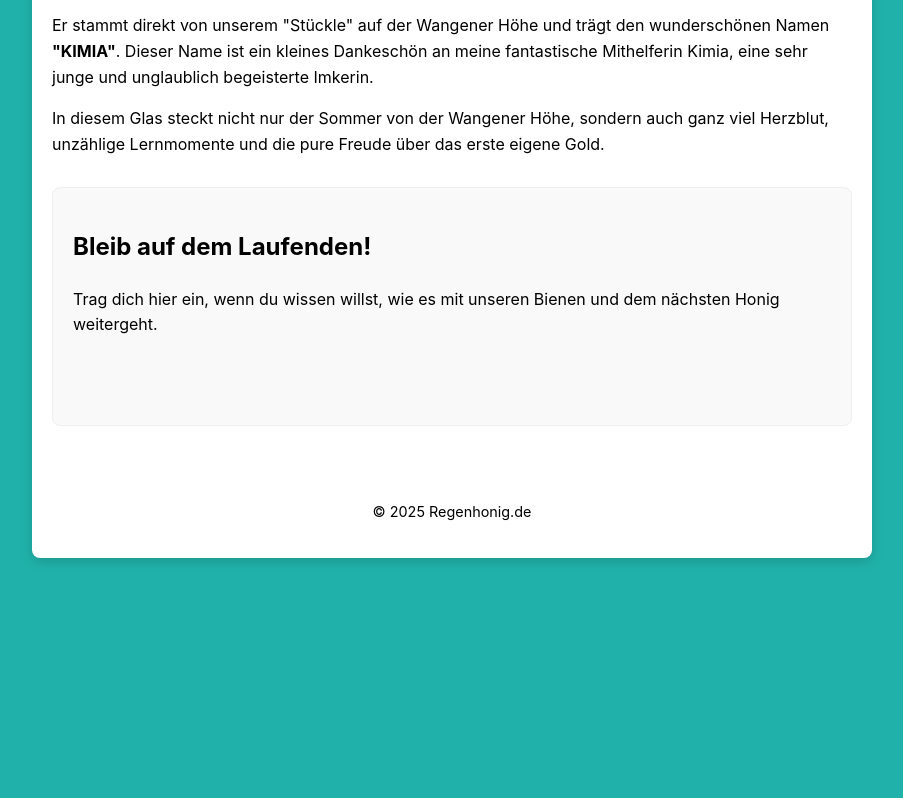
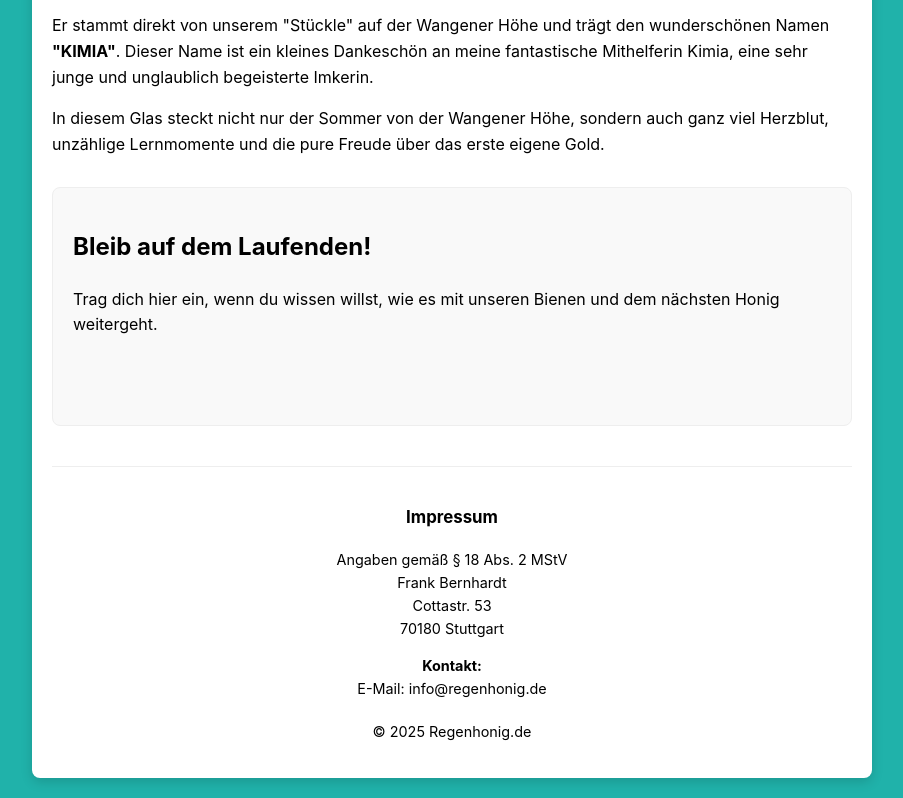
Before and after one commit to frank-bee/regenhonig, a plain HTML site: page index.html in a window 1280 px wide. Shown: the part 872-1670 px from the top of the page, without its empty margins (188-1091 px from the left). Before the commit the page ends 1450 px from the top, so only its background shows below. Drawn offline with Linux system fonts and the light colour scheme; grey boxes are pictures that could not be loaded.

Commit message:
Update index.html

```diff
--- a/index.html
+++ b/index.html
@@ -53,6 +53,10 @@
             padding-top: 20px;
             font-size: 0.9em;
             color: #000000;
+            border-top: 1px solid #eee; /* Eine feine Trennlinie zum Inhalt */
+        }
+        .impressum {
+            margin-bottom: 20px;
         }
     </style>
 </head>
@@ -60,12 +64,12 @@
 
     <div class="container">
 
-        <!-- NEU: Bild, das Bienen auf einer Wabe zeigt -->
+        <!-- Bild, das Bienen auf einer Wabe zeigt -->
         <img src="PXL_20230716_104903884.PORTRAIT.jpg" alt="Fleißige Bienen" class="header-image">
 
         <h1>Regenhonig.de</h1>
 
-        <!-- NEU: Text angepasst, um den "allerersten Honig" zu feiern -->
+        <!-- Text angepasst, um den "allerersten Honig" zu feiern -->
         <h2>Es ist soweit: Unser allererster Honig ist da!</h2>
         <p>
             Hallo und herzlich willkommen! Wir können unsere Aufregung kaum in Worte fassen: Unser <strong>allererster Honig überhaupt</strong> ist endlich geschleudert und bereit!
@@ -82,14 +86,29 @@
             <p>Trag dich hier ein, wenn du wissen willst, wie es mit unseren Bienen und dem nächsten Honig weitergeht.</p>
 
             <!-- Start: Code für das Mailjet Formular -->
-<iframe data-w-token="b42d3e2fe584bdd9206c" data-w-type="pop-in" frameborder="0" scrolling="yes" marginheight="0" marginwidth="0" src="https://s8xv4.mjt.lu/wgt/s8xv4/0068/form?c=4f47bbbb" width="100%" style="height: 0;"></iframe>
-<iframe data-w-token="b42d3e2fe584bdd9206c" data-w-type="trigger" frameborder="0" scrolling="no" marginheight="0" marginwidth="0" src="https://s8xv4.mjt.lu/wgt/s8xv4/0068/trigger?c=1367a245" width="100%" style="height: 0;"></iframe>
-<script type="text/javascript" src="https://app.mailjet.com/pas-nc-pop-in-v1.js"></script>
-
+            <iframe data-w-token="b42d3e2fe584bdd9206c" data-w-type="pop-in" frameborder="0" scrolling="yes" marginheight="0" marginwidth="0" src="https://s8xv4.mjt.lu/wgt/s8xv4/0068/form?c=4f47bbbb" width="100%" style="height: 0;"></iframe>
+            <iframe data-w-token="b42d3e2fe584bdd9206c" data-w-type="trigger" frameborder="0" scrolling="no" marginheight="0" marginwidth="0" src="https://s8xv4.mjt.lu/wgt/s8xv4/0068/trigger?c=1367a245" width="100%" style="height: 0;"></iframe>
+            <script type="text/javascript" src="https://app.mailjet.com/pas-nc-pop-in-v1.js"></script>
             <!-- Ende: Code für das Mailjet Formular -->
         </div>
 
         <footer>
+            <!-- START: Impressum hinzugefügt -->
+            <div class="impressum">
+                <h3>Impressum</h3>
+                <p>
+                    Angaben gemäß § 18 Abs. 2 MStV<br>
+                    Frank Bernhardt<br>
+                    Cottastr. 53<br>
+                    70180 Stuttgart
+                </p>
+                <p>
+                    <strong>Kontakt:</strong><br>
+                    E-Mail: info@regenhonig.de
+                </p>
+            </div>
+            <!-- ENDE: Impressum -->
+
             <p>&copy; 2025 Regenhonig.de</p>
         </footer>
 
```
